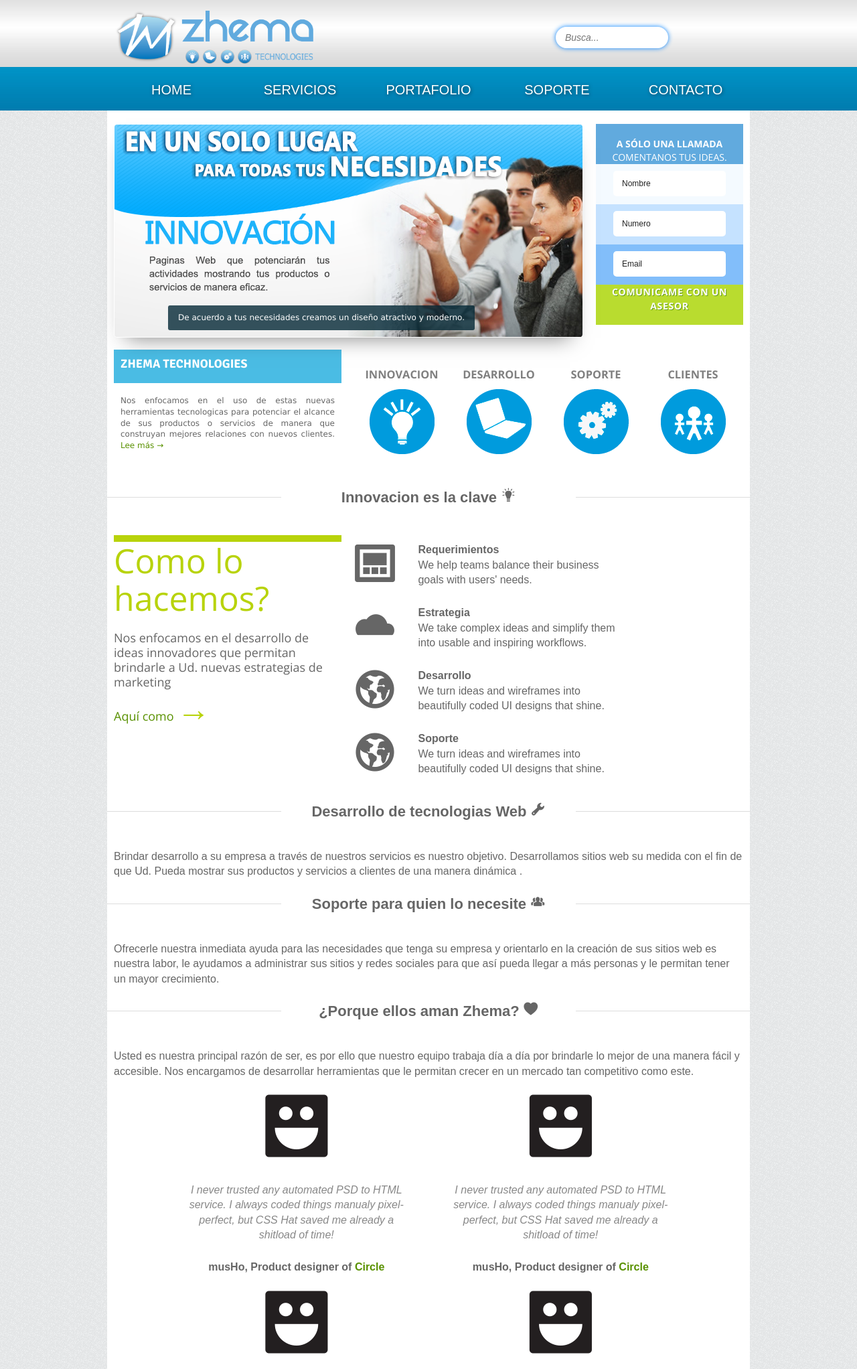
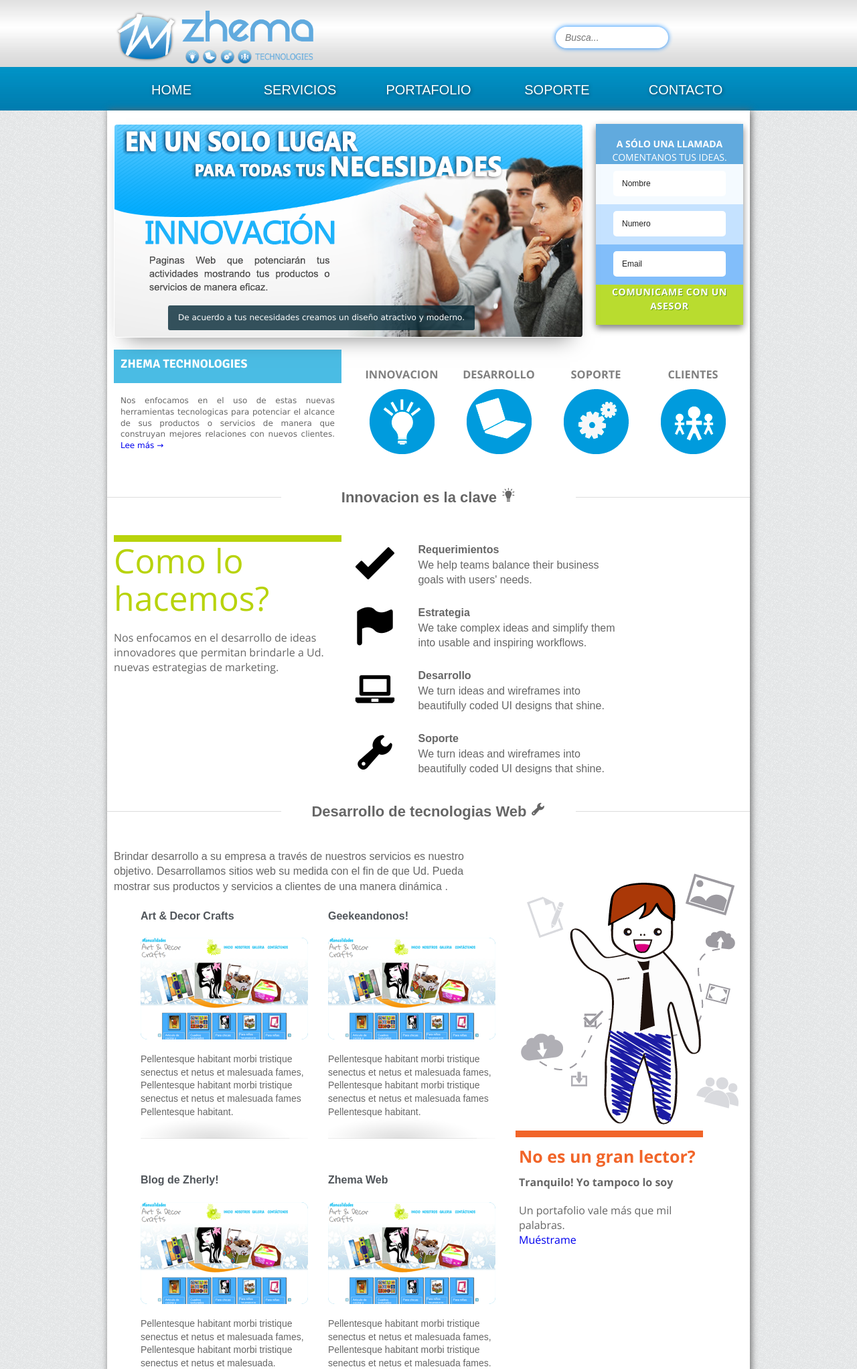
Before and after one commit to itsmanuelrc/ZhemaWEB, a PHP site: page / in a window 1280 px wide. Shown: the top 2044 px of the page at 67% size. Run offline with PHP 8.4, Linux system fonts and the light colour scheme; some libraries are stand-ins or nearby versions.

Commit message:
Soporte en el Home
Falta editar esto y Clientes.

```diff
--- a/contacto.html
+++ b/contacto.html
@@ -117,7 +117,8 @@
                   <input type="hidden" value="send-mail.php" name="sendMailUrl" id="sendMailUrl" />
                   <!-- ENDS send mail configuration -->
 
-                  <a href="#" class="submit"> Enviar</a>
+                  <!-- <a href="#" class="submit"> Enviar</a> -->
+                  <p><a href="#" class="submit" name="submit"> Estoy interesado</a></p>
                 </fieldset>
 
 
--- a/css/style.css
+++ b/css/style.css
@@ -241,6 +264,11 @@ a:visited{
 body {
   background: #E8EAEB url(../img/body-bg.png);
   border-bottom: 1px solid #fafafa;
+}
+
+
+ul li a{
+
 }
 
 #about_zhema{
@@ -438,6 +466,8 @@ height: 100px;
   font-size:12px;
   background-color: white;
   padding-bottom: 10px;
+  box-shadow: 2px 0 10px;
+
 }
 #slide{
  height: 317px;
@@ -474,7 +504,7 @@ height: 100px;
 #mini_contact{
   display: inline-block;
   text-align: center;
-
+  box-shadow: 0 5px 10px gray ;
 }
 
 #mini_contact div{
@@ -656,7 +690,59 @@ display: block;
 
 .ideas{border-top:10px solid #b8d30b; font-family: "Open Sans", Arial, sans-serif !important;}
 .ideas span{font-size:50px !important;line-height:56px;color:#b8d30b;margin-top:30px;}
-.ideas p{font-size:18px;line-height:22px;margin-top:20px;}
+.ideas p{font-size:16px;line-height:22px;margin-top:20px;}
+
+
+/*desarrollo de ideas*/
+.ideas2{font-family: "Open Sans", Arial, sans-serif !important; border-top: 10px solid #f16529; padding-left: 5px;}
+.ideas2 span{font-size:25px !important; margin-bottom: 0;padding-bottom: 0; font-weight: bold; color: #f16529;line-height:56px;}
+.ideas2 p{font-size:16px;line-height:22px;margin-top:20px;}
+.ideas2 h4{margin: 0;}
+
+/*desarrollo de soporte*/
+.ideas3{font-family: "Open Sans", Arial, sans-serif !important; padding-left: 5px;   float: left;}
+.ideas3 span{font-size:25px !important; margin-bottom: 0;padding-bottom: 0; color: #b8d30b; letter-spacing: -1px; line-height:56px;}
+.ideas3 p{font-size:16px;line-height:22px;margin-top:20px;}
+
+.side-box {
+  border: 1px solid #d9d9d9;
+  border-radius: 5px;
+  -moz-border-radius: 5px;
+  -webkit-border-radius: 5px;
+  padding: 20px;
+  margin-right: 20px;
+}
+
+#idea3 .support-box{
+  display: block;
+}
+
+#lista-soporte ul li a{
+  color: gray;
+}
+
+#lista-soporte ul li a:hover{
+  color: #19a9e5;
+}
+
+#lista-soporte ul li.blank{
+   list-style-type: none;
+}
+
+
+
+
+
+
+.picture_idea{
+  width:364px;
+  height:420px;
+  background: url(../img/person_1.png) no-repeat;
+}
+
+
+
+
 
 .columns{margin:0;}
 
@@ -674,7 +760,7 @@ display: block;
 }
 
 
-.columns i{font-size: 60px;}
+.columns i{font-size: 60px; color: black;}
 
 
 /*clear*/
@@ -1011,7 +1115,71 @@ height: 20px;
 }
 
 
+/* PORTFOLIO --------------------------------------------------------*/
 
+#projects-list{
+  overflow: hidden;
+}
+
+#projects-list .project{
+  position: relative;
+  float: left;
+  width: 250px;
+  margin-left: 30px;
+  margin-bottom: 30px;
+  padding-bottom: 30px;
+  background: url(../img/portfolio-divider.png) no-repeat bottom center;
+}
+
+#projects-list .project h1 a{
+  display: block;
+  text-decoration: none;
+  margin-bottom: 20px;
+  color: #51565b;
+}
+
+
+
+#projects-list .project .project-thumbnail{
+  position: relative;
+  overflow: hidden;
+  width: 250px;
+  height: 152px;
+  margin-bottom: 20px;
+  background: #4ABCE4;
+  border-radius: 10px;
+  -moz-border-radius: 10px;
+  -webkit-border-radius: 10px;
+}
+
+#projects-list .project .project-thumbnail .cover{
+  position: absolute;
+  top:0px;
+  left: 0px;
+}
+
+#projects-list .project .project-thumbnail .meta{
+  display: block;
+  width: 252px;
+  height: 152px;
+  font-size: 12px;
+  line-height: 1.5em;
+  position: absolute;
+  top:10px;
+  left: 10px;
+}
+
+#projects-list .project .parrafo{
+  font-size: 14px;
+}
+
+
+#projects-list .project .read-more{
+  display: block;
+  position: absolute;
+  bottom: -17px;
+  left: 160px;
+}
 
 /* SOPORTE  */
 
--- a/css/ui.totop.css
+++ b/css/ui.totop.css
@@ -9,7 +9,7 @@
 	display:none;
 	text-decoration:none;
 	position:fixed;
-	bottom:260px;
+	bottom:10px;
 	right:10px;
 	overflow:hidden;
 	width:51px;
--- a/index.html
+++ b/index.html
@@ -41,13 +41,13 @@
 
 
 <!-- MINI SLIDE-->
-   <link rel="stylesheet" href="css/slides/slide.css" />
-
+<!--    <link rel="stylesheet" href="css/slides/slide.css" />
+ -->
 
 
 <!-- FOUNDATION -->
-  <link rel="stylesheet" href="css/foundation/foundation.css" />
-
+ <!--  <link rel="stylesheet" href="css/foundation/foundation.css" />
+ -->
 
 <!-- UI JQUERY -->
   <link type="text/css" href="css/smoothness/jquery-ui-1.8.23.custom.css" rel="stylesheet" />
@@ -179,8 +179,6 @@
   <p>
     Nos enfocamos en el uso de estas nuevas herramientas tecnologicas para potenciar el alcance de sus productos o servicios de manera que construyan mejores relaciones con nuevos clientes. <a href="nosotros.html" class="link-button"><span>Lee más &#8594;</span></a>
   <!-- <input type="button" value="Ver más" name="submit" action="nosotros.html" class="submit"/> -->
-
-
 </div>
 
 <div id="barra_somos" class="grid_10">
@@ -213,9 +211,7 @@
 </div>
 
 <div class="clear"></div>
-
 <!-- contenedor de LOGOS -->
-
 <section id="barra_logos">
 
   <article id="idea1">
@@ -224,15 +220,14 @@
 
         <div class="ideas">
           <span>Como lo hacemos?</span>
-          <p>Nos enfocamos en el desarrollo de ideas innovadores que permitan brindarle a Ud. nuevas estrategias de marketing <br>
-          <a href="/services">Aquí como <span class="helvetica">&rarr;</span></a></p>
+          <p>Nos enfocamos en el desarrollo de ideas innovadores que permitan brindarle a Ud. nuevas estrategias de marketing.</p>
         </div>
     </div>
     <div class="grid_10">
 
             <div class="columns">
 
-              <i class="foundicon-website retina"></i>
+              <i class="foundicon-checkmark retina"></i>
               <div>
                 <span class="services-link">Requerimientos</span><br>
                 <span class="description">We help teams balance their business goals with users' needs.</span>
@@ -240,7 +235,7 @@
             </div>
 
             <div class="columns">
-              <i class="foundicon-cloud retina"></i>
+              <i class="foundicon-flag retina"></i>
               <div>
                 <span class="services-link">Estrategia</span><br>
                 <span class="description">We take complex ideas and simplify them into usable and inspiring workflows.</span>
@@ -248,7 +243,7 @@
             </div>
 
             <div class="columns">
-              <i class="foundicon-globe retina"></i>
+              <i class="foundicon-laptop retina"></i>
               <div>
                   <span class="services-link">Desarrollo</span><br>
               <span class="description">We turn ideas and wireframes into beautifully coded UI designs that shine.</span>
@@ -257,7 +252,7 @@
             </div>
 
             <div class="columns">
-              <i class="foundicon-globe retina"></i>
+              <i class="foundicon-tools retina"></i>
               <div>
                   <span class="services-link">Soporte</span><br>
               <span class="description">We turn ideas and wireframes into beautifully coded UI designs that shine.</span>
@@ -272,17 +267,204 @@
 
 <article id="idea2">
     <h2>Desarrollo de tecnologias Web <i class="foundicon-tools"></i></h2>
+    <!-- BARRA IZQUIERDA -->
+    <div class="grid_10">
+    Brindar desarrollo a su empresa a través de nuestros servicios es nuestro objetivo. Desarrollamos sitios web su medida con el fin de que Ud. Pueda mostrar sus productos y servicios a clientes de una manera dinámica .
+
+    <!-- portafolio -->
+    <div class="grid_10">
+        <!-- Portfolio -->
+            <div id="projects-list">
+
+              <!-- project -->
+              <div class="project">
+                <h1><a href="project.html">Art & Decor Crafts</a></h1>
+
+                <!-- shadow -->
+                <div class="project-shadow">
+                  <!-- project-thumb -->
+                  <div class="project-thumbnail">
+
+                    <!-- meta -->
+                    <ul class="meta">
+                      <li><strong>Project date</strong> Dec 27th 2011 </li>
+                      <li><strong>Client</strong> IBM</li>
+                      <li><strong>Visit website</strong> <a href="#">www.luiszuno.com</a></li>
+                    </ul>
+                    <!-- ENDS meta -->
+
+                    <a href="project.html" class="cover"><img src="img/dummies/438x267.png" width="250"  alt="Feature image" /></a>
+                  </div>
+                  <!-- ENDS project-thumb -->
+
+                  <div class="parrafo">
+                    Pellentesque habitant morbi tristique senectus et netus et malesuada fames, Pellentesque habitant morbi tristique senectus et netus et malesuada fames Pellentesque habitant.
+                  </div>
+
+
+                </div>
+                <!-- ENDS shadow -->
+              </div>
+              <!-- ENDS project -->
+
+              <!-- project -->
+              <div class="project">
+                <h1><a href="project.html">Geekeandonos!</a></h1>
+
+                <!-- shadow -->
+                <div class="project-shadow">
+                  <!-- project-thumb -->
+                  <div class="project-thumbnail">
+
+                    <!-- meta -->
+                    <ul class="meta">
+                      <li><strong>Project date</strong> Dec 27th 2011 </li>
+                      <li><strong>Client</strong> IBM</li>
+                      <li><strong>Visit website</strong> <a href="#">www.luiszuno.com</a></li>
+                    </ul>
+                    <!-- ENDS meta -->
+
+                    <a href="project.html" class="cover"><img src="img/dummies/438x267.png"  alt="Feature image" /></a>
+                  </div>
+                  <!-- ENDS project-thumb -->
+
+                  <div class="parrafo">
+                    Pellentesque habitant morbi tristique senectus et netus et malesuada fames, Pellentesque habitant morbi tristique senectus et netus et malesuada fames Pellentesque habitant.
+                  </div>
+
+
+                </div>
+                <!-- ENDS shadow -->
+              </div>
+              <!-- ENDS project -->
+
+              <!-- project -->
+              <div class="project">
+                <h1><a href="project.html">Blog de Zherly!</a></h1>
+
+                <!-- shadow -->
+                <div class="project-shadow">
+                  <!-- project-thumb -->
+                  <div class="project-thumbnail">
+
+                    <!-- meta -->
+                    <ul class="meta">
+                      <li><strong>Project date</strong> Dec 27th 2011 </li>
+                      <li><strong>Client</strong> IBM</li>
+                      <li><strong>Visit website</strong> <a href="#">www.luiszuno.com</a></li>
+                    </ul>
+                    <!-- ENDS meta -->
+
+                    <a href="project.html" class="cover"><img src="img/dummies/438x267.png"  alt="Feature image" /></a>
+                  </div>
+                  <!-- ENDS project-thumb -->
+
+                  <div class="parrafo">
+                    Pellentesque habitant morbi tristique senectus et netus et malesuada fames, Pellentesque habitant morbi tristique senectus et netus et malesuada.
+                  </div>
+
+
+                </div>
+                <!-- ENDS shadow -->
+              </div>
+              <!-- ENDS project -->
+
+              <!-- project -->
+              <div class="project">
+                <h1><a href="project.html">Zhema Web</a></h1>
+
+                <!-- shadow -->
+                <div class="project-shadow">
+                  <!-- project-thumb -->
+                  <div class="project-thumbnail">
+
+                    <!-- meta -->
+                    <ul class="meta">
+                      <li><strong>Project date</strong> Dec 27th 2011 </li>
+                      <li><strong>Client</strong> IBM</li>
+                      <li><strong>Visit website</strong> <a href="#">www.luiszuno.com</a></li>
+                    </ul>
+                    <!-- ENDS meta -->
+
+                    <a href="project.html" class="cover"><img src="img/dummies/438x267.png"  alt="Feature image" /></a>
+                  </div>
+                  <!-- ENDS project-thumb -->
+
+                  <div class="parrafo">
+                    Pellentesque habitant morbi tristique senectus et netus et malesuada fames, Pellentesque habitant morbi tristique senectus et netus et malesuada fames.
+
+                  </div>
+                </div>
+                <!-- ENDS shadow -->
+              </div>
+              <!-- ENDS project -->
+
+            </div>
+            <!-- ENDS Portfolio -->
+
+    </div>
+    <!-- fin portafolio -->
+    </div>
+
+  <!-- BARRA IZQUIERDA -->
+
+  <!-- BARRA DERECHA -->
+    <div class="grid_5">
+        <div class="picture_idea"></div>
+        <div class="ideas2">
+          <span>No es un gran lector?</span>
+          <h4>Tranquilo! Yo tampoco lo soy</h4>
+          <p>Un portafolio vale más que mil palabras. <br>
+          <a href="/portafolio">Muéstrame</a></p>
+        </div>
+    </div>
+<!-- FIN BARRA DERECHA -->
+</article>
+    <div class="clear"></div>
+
+
+<!-- SOPORTE -->
+<article id="idea3">
+  <h2>Soporte para quien lo necesite <i class="foundicon-people"></i></h2>
   <div class="grid_16">
-    Brindar desarrollo a su empresa a través de nuestros servicios es nuestro objetivo. Desarrollamos sitios web su medida con el fin de que Ud. Pueda mostrar sus productos y servicios a clientes de una manera dinámica .</div>
-  </article>
+
+
+  <div class="grid_11 side-box alpha">a
+        <div class=" grid_5 alfa ideas3">
+          <span>Tienes alguna pregunta?</span>
+          <p>Le mostraremos cómo empezar a trabajar con nosotros y que es lo que su empresa necesita de manera rápida y fácil!</p>
+        </div>
+        <div class="grid_5" id="lista-soporte">
+            <ul>
+              <li><a href="#" target="_blank">Preguntas Frecuentes</a></li>
+              <li><a href="#" >Diseñando tus ideas</a></li>
+              <li><a href="#" >Aplicaciones Web</a></li>
+              <li><a href="#" >Una empresa tecnologica?</a></li>
+              <li><a href="#" >Marketing Online</a></li>
+              <li class="blank"><a href="#" ><strong>Ve todos nuestros temas &raquo;</strong></a></li>
+            </ul>
+        </div>
+  </div>
+
+
+  <div class="grid_4 side-box omega">b
+        <!-- Ofrecerle nuestra inmediata ayuda para las necesidades que tenga su empresa y orientarlo en la creación de sus sitios web  es nuestra labor, le ayudamos a administrar sus sitios y redes sociales para que así pueda llegar a más personas y le permitan tener un mayor crecimiento. -->
+      <h3>¿Aún necesitas ayuda?</h3>
+      Si usted no puede encontrar las respuestas a su pregunta, no dude en contactar con nuestro equipo de apoyo increíble.
+    <div class="contactus">
+      <b>Email:</b> <a href="http://www.freshbooks.com/contact.php?fromfaq=1">support@freshbooks.com</a><br/>
+      <b>Phone:</b> <strong>1-866-303-6061</strong>
+    </div>
+  </div>
 
    <div class="clear"></div>
-  <article id="idea3">
+</div>
 
-    <h2>Soporte para quien lo necesite <i class="foundicon-people"></i></h2>
-    <div class="grid_16">
-    Ofrecerle nuestra inmediata ayuda para las necesidades que tenga su empresa y orientarlo en la creación de sus sitios web  es nuestra labor, le ayudamos a administrar sus sitios y redes sociales para que así pueda llegar a más personas y le permitan tener un mayor crecimiento.</div>
+
+
 </article>
+<!--  -->
+
 
 <div class="clear"></div>
 <article id="idea4">
@@ -354,7 +536,8 @@
       <div>
       <p>Zhema es una empresa peruana dedicada
         al desarrollo del mundo de internet,
-        contribuyendo de esta manera al avance tecnologico.</p></div>
+        contribuyendo de esta manera al avance tecnologico.</p>
+      </div>
       <a href="#about"> Lee más acerca de Zhema</a>
     </div>
   </div>
@@ -367,9 +550,9 @@
 <section id="barra_sociales">
 <div class="container_16">
 
-          <div id="bottom-text"  class="grid_5 suffix_6 alpha">2012 Zhema Technologies all rights reserved. <a href="http://www.zhema.pe"> zhema.pe</a> </div>
-
-
+          <div id="bottom-text"  class="grid_5 suffix_6 alpha">
+            2012 Zhema Technologies all rights reserved. <a href="http://www.zhema.pe"> zhema.pe</a>
+          </div>
           <!-- Social -->
           <ul class="social grid_4">
             <li><a href="http://www.facebook.com" class="facebook" title="Become a fan"></a></li>
@@ -382,16 +565,6 @@
 </div>
 </section>
 </footer>
-
-
-
-
-
-
-
-
-
-
 
 
   <!-- JavaScript at the bottom for fast page loading -->
@@ -420,21 +593,18 @@
 
 
 <!-- IVIEW -->
-
-
     <script type="text/javascript" src="js/iView/raphael-min.js"></script>
     <script type="text/javascript" src="js/iView/jquery.easing.js"></script>
-
     <script src="js/iView/iview.js"></script>
 
 <!-- MINI SLIDE-->
-<script src="js/libs/Slides/slides.min.jquery.js"></script>
-
+<!-- <script src="js/libs/Slides/slides.min.jquery.js"></script>
+ -->
 
 <!-- FUNDATION TABS -->
-<script src="js/libs/fundation/jquery.foundation.tabs.js"></script>
+<!-- <script src="js/libs/fundation/jquery.foundation.tabs.js"></script>
 
-
+ -->
 <!-- SLIDE TO -->
 <script src="js/libs/jquery.slideto.min.js" type="text/javascript"></script>
 
@@ -446,19 +616,24 @@
 <script type="text/javascript" src="js/libs/uitotop/jquery.ui.totop.min.js"></script>
 
 <script type="text/javascript" src="js/libs/uitotop/easing.js"></script>
+
+<script type="text/javascript" src="js/uitotop.js"></script>
+<!--  -->
+
+
+
 <script>
       $(document).ready(function(){
         $('#iview').iView({
           pauseTime: 8000,
           pauseOnHover: true,
           timer: "none"
+        });
+      });
+</script>
 
 
-        });
-      });
 
-
-</script>
 <script>
     $(function(){
       $('#slides').slides({
@@ -495,9 +670,7 @@
     });
   </script>
 
-  <script type="text/javascript">
-    $(document).foundationTabs();
-  </script>
+
 
 <!-- -->
 
--- a/js/form-validations.js
+++ b/js/form-validations.js
@@ -7,7 +7,7 @@ jQuery(document).ready(function($) {
 
 //esto es cuando se haga click en submit del form
 
-	$("#contactForm #submit").click(function(){
+	$("#contactForm .submit").click(function(){
 
 	$("#error").hide();
 
--- a/nosotros.html
+++ b/nosotros.html
@@ -219,6 +219,8 @@
   <!-- scripts concatenated and minified via build script -->
   <script src="js/plugins.js"></script>
   <script src="js/script.js"></script>
+
+
   <!-- end scripts -->
 
   <!-- ESTO ES DEL FORMULARIO CONTACTO-->
--- a/servicios.html
+++ b/servicios.html
@@ -235,7 +235,10 @@
   <!-- scripts concatenated and minified via build script -->
   <script src="js/plugins.js"></script>
   <script src="js/script.js"></script>
+
+
   <!-- end scripts -->
+
 
               <!-- ESTO ES DE SERVICIOS-->
               <script type="text/javascript" src="js/custom.js"></script>
```
Also changed, not shown: other parts of css/style.css (+50 -6 lines), js/script.js (+19 -13 lines), js/uitotop.js (added, +14 -0 lines), soporte.html (+7 -1 lines), img/dummies/438x267.gif, img/dummies/438x267.png (added), img/person_1.png (added), img/portfolio-divider.png (added), img/shadow-project.png (added), img/ui.totop.png, 2 other files. Lines whose indentation alone changed are shown as unchanged.
